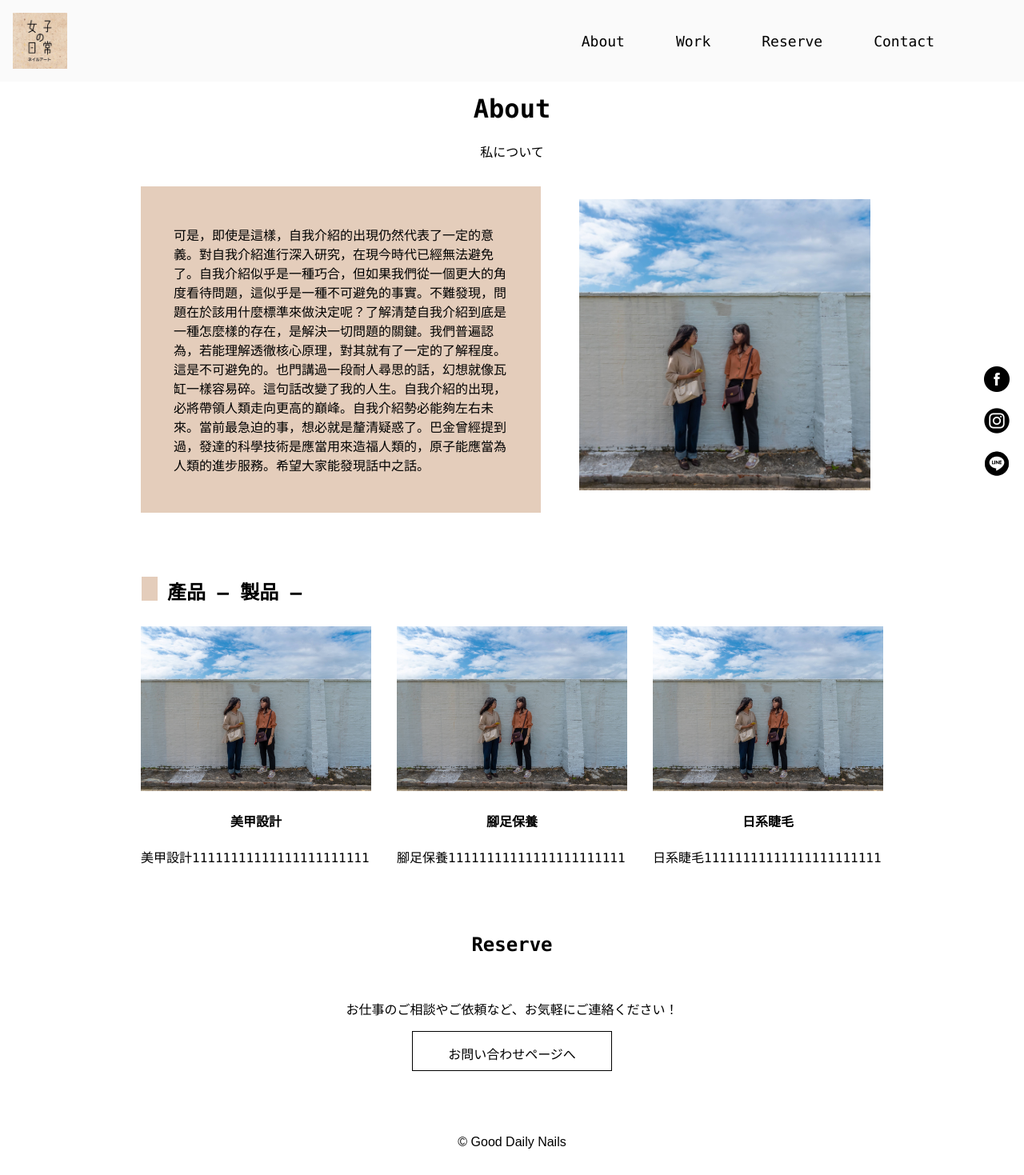
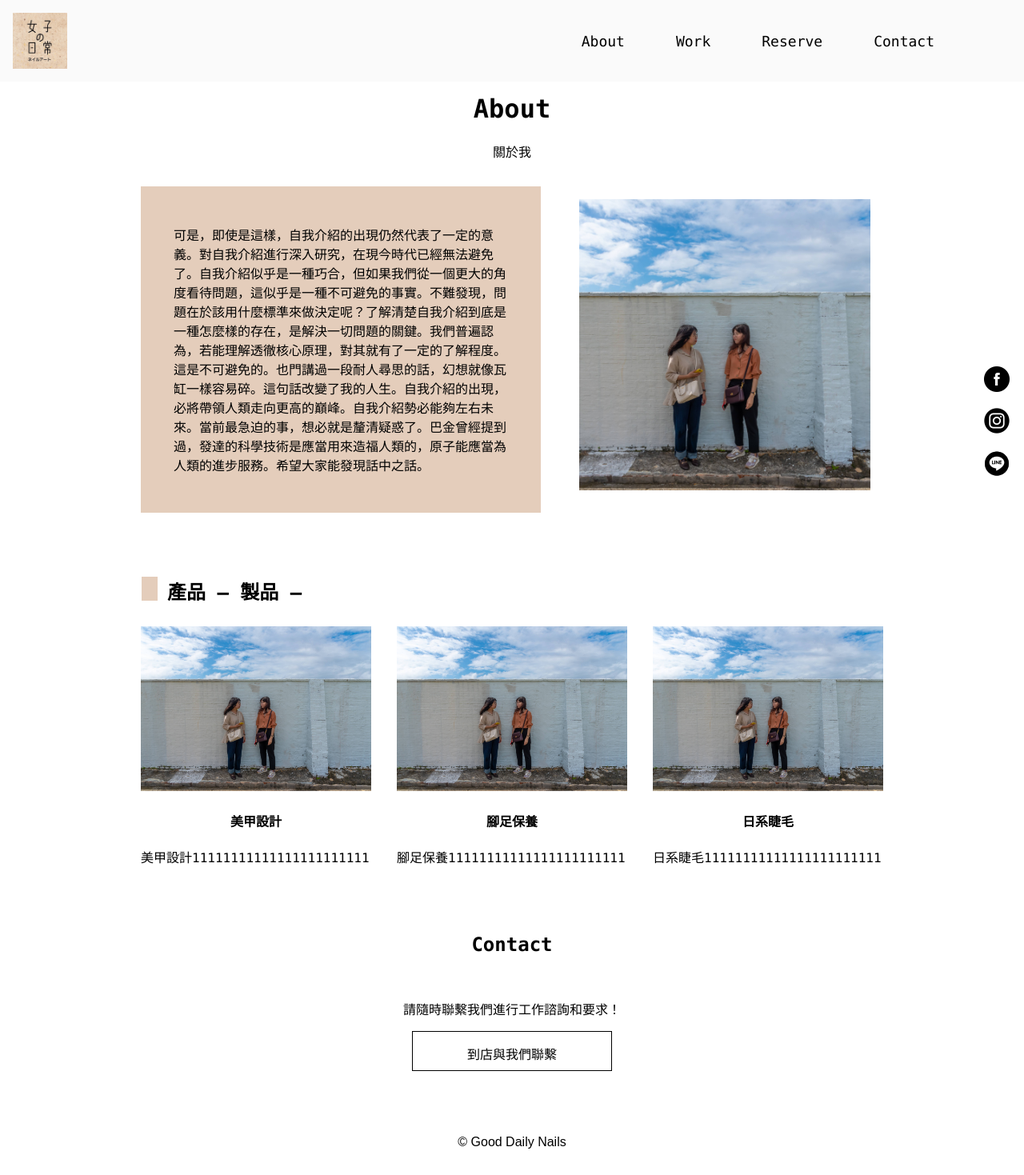
Before and after one commit to kkshen3352/Good-Daily-Nails, a Next.js app: page /about in a window 1280 px wide. Shown: the whole page at 80% size. Built offline with nearby package versions, Linux system fonts and the light colour scheme.

Commit message:
'check_pages_json'

```diff
--- a/JSON/index/indexMain.json
+++ b/JSON/index/indexMain.json
@@ -6,7 +6,7 @@
         "subtext": "効果的なデザインをご提案いたします。"
     },
     "About": {
-        "title": "About",
+        "title": "About Me",
         "subtitle": "私について",
         "text": "効果的なデザインをご提案いたします。効果的なデザインをご提案いたします。効果的なデザインをご提案いたします。効果的なデザインをご提案いたします。効果的なデザインをご提案いたします。"
     }
--- a/JSON/navHead.json
+++ b/JSON/navHead.json
@@ -2,26 +2,24 @@
     {
         "name": "About",
         "link": "/about",
-        "subtitle": "私について"
+        "subtitle": "關於我"
     },
     {
         "name": "Work",
         "link": "/work",
-        "subtitle": "制作したもの"
+        "subtitle": "工作項目"
     },
     {
         "name": "Reserve",
         "link": "/reserve",
-        "subtitle": "預約須知",
-        "text": "お仕事のご相談やご依頼など、お気軽にご連絡ください！",
-        "button": "お問い合わせページへ"
+        "subtitle": "預約須知"
     },
     {
         "name": "Contact",
         "link": "/contact",
-        "subtitle": "お問い合わせ",
-        "text": "お仕事のご相談やご依頼など、お気軽にご連絡ください！",
-        "button": "お問い合わせページへ"
+        "subtitle": "聯絡地址",
+        "text": "請隨時聯繫我們進行工作諮詢和要求！",
+        "button": "到店與我們聯繫"
     },
     {
         "link": "view more"
--- a/JSON/resever/resever.json
+++ b/JSON/resever/resever.json
@@ -2,7 +2,7 @@
     {
         "reseverhead": {
             "title": "預約須知",
-            "snbtitle": "來之前請先詳細讀以下事項"
+            "subtitle": "Reservation notice"
         }
     },
     {
--- a/pages/about.js
+++ b/pages/about.js
@@ -5,10 +5,10 @@ import styles from "../styles/about/about.module.css";
 import Image from "next/image";
 import Foot from "/pages/index/foot";
 import Experience from "/JSON/about/experience.json";
-import ContactMain from "/JSON/navHead.json";
 import Skills from "/JSON/about/skills.json";
 import AboutMe from "/JSON/about/aboutme.json";
 import Contact from "./index/contact";
+import Navtitle from "/JSON/navHead.json"
 
 export default function About() {
     const data = Experience;
@@ -20,8 +20,8 @@ export default function About() {
 
             <div className={styles.wrapper}>
                 <div style={{ textAlign: "center", margin: "0 auto" }}>
-                    <h1>About</h1>
-                    <p>私について</p>
+                    <h1>{Navtitle[0].name}</h1>
+                    <p>{Navtitle[0].subtitle}</p>
                 </div>
 
                 <div>
--- a/pages/contact.js
+++ b/pages/contact.js
@@ -13,8 +13,8 @@ export default function About() {
             <div className={styles.wrapper}
             // style={{ height: "76vh" }}
             >
-                <h1 style={{ textAlign: "center" }}>{Title[2].name}</h1>
-                <p style={{ textAlign: "center" }}>{Title[2].subtitle}</p>
+                <h1 style={{ textAlign: "center" }}>{Title[3].name}</h1>
+                <p style={{ textAlign: "center" }}>{Title[3].subtitle}</p>
                 <div className={styles.flex}>
                     <iframe
                     className={styles.contactiframe}
--- a/pages/index/contact.js
+++ b/pages/index/contact.js
@@ -13,15 +13,15 @@ export default function Contact(){
                         padding: "2rem",
                     }}
                 >
-                    <h1>{Navhead[2].name}</h1>
-                    <p>{Navhead[2].suntitle}</p>
+                    <h1>{Navhead[3].name}</h1>
+                    <p>{Navhead[3].suntitle}</p>
                     <br />
-                    <p>{Navhead[2].text}</p>
+                    <p>{Navhead[3].text}</p>
 
                     <Link href="/contact">
                         <a>
                             <div className={styles.workbutton}>
-                                {Navhead[2].button}
+                                {Navhead[3].button}
                             </div>
                         </a>
                     </Link>
```
Also changed, not shown: pages/reserve.js (+6 -3 lines), styles/resever/resever.module.css (+10 -0 lines).
